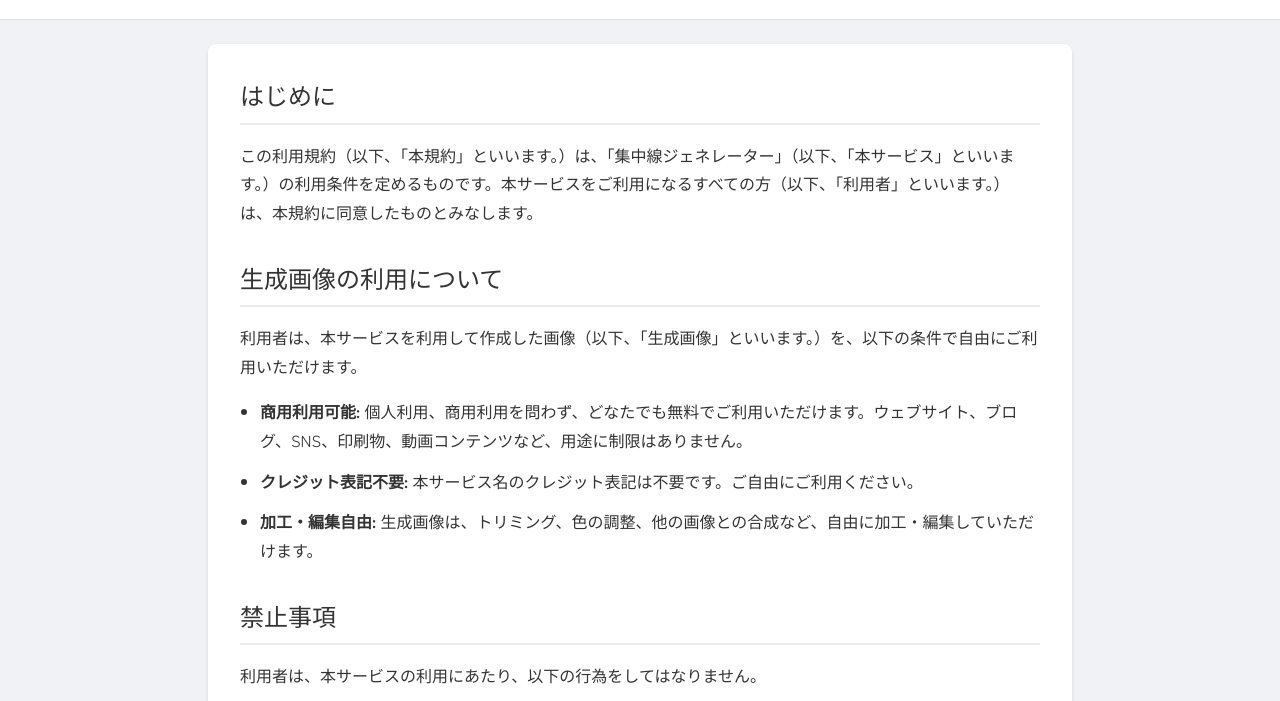
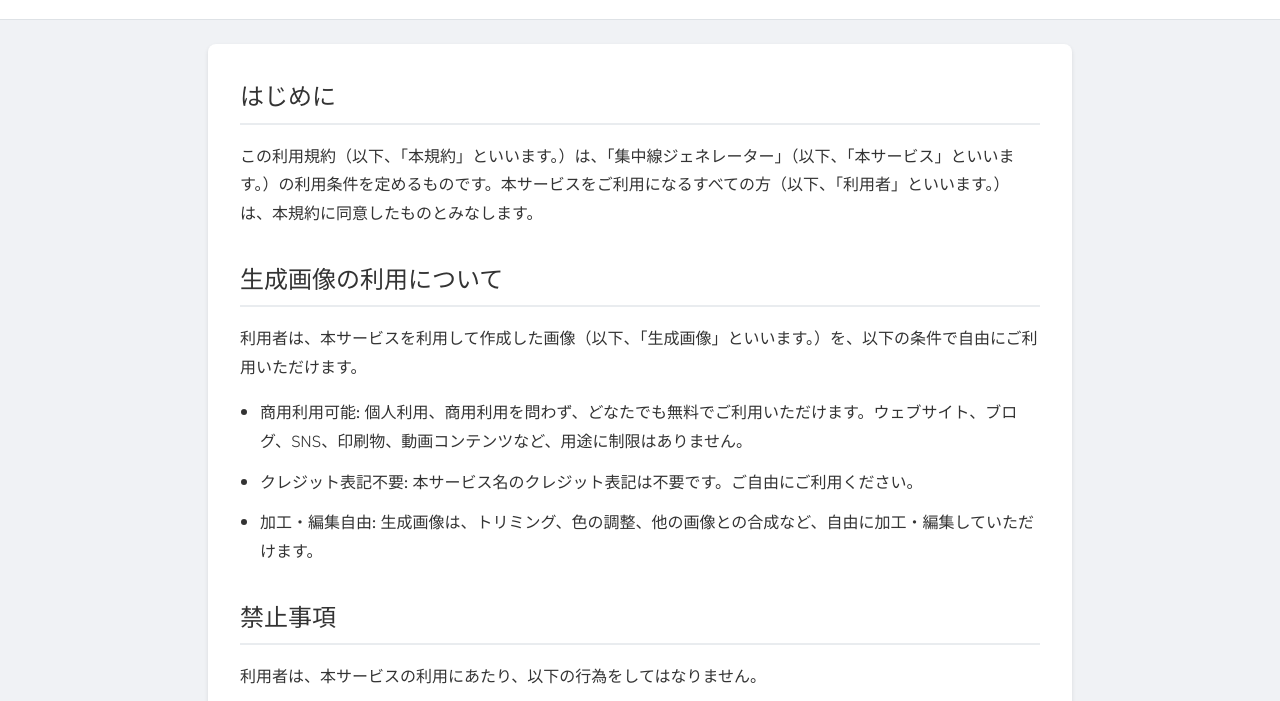
Before and after one commit to hato1198/focus-lines-maker, a plain HTML site: page terms.html in a window 1280 px wide. Shown: the part 99-800 px from the top of the page. Drawn offline with Linux system fonts and the light colour scheme.

Commit message:
update terms style

```diff
--- a/style.css
+++ b/style.css
@@ -320,6 +320,10 @@ footer nav a:hover {
     line-height: 1.8;
 }
 
+.page-container strong {
+    font-weight: 500;
+}
+
 .page-container ul {
     padding-left: 20px;
 }
```
